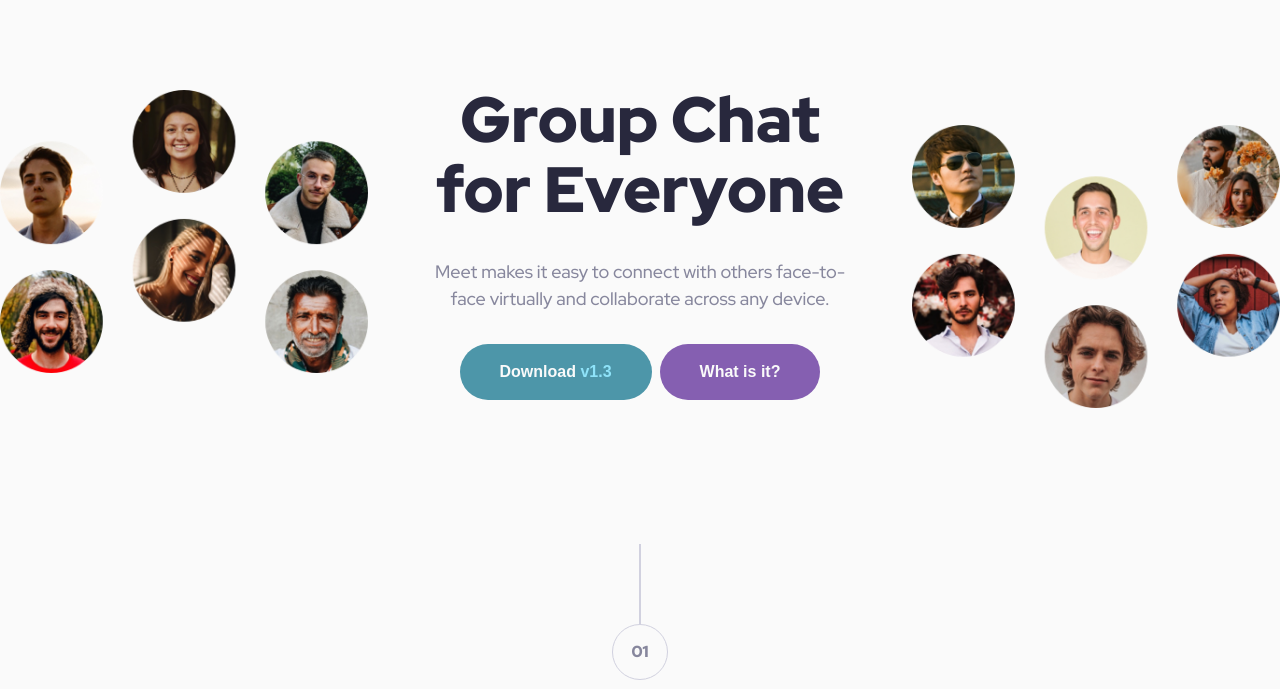
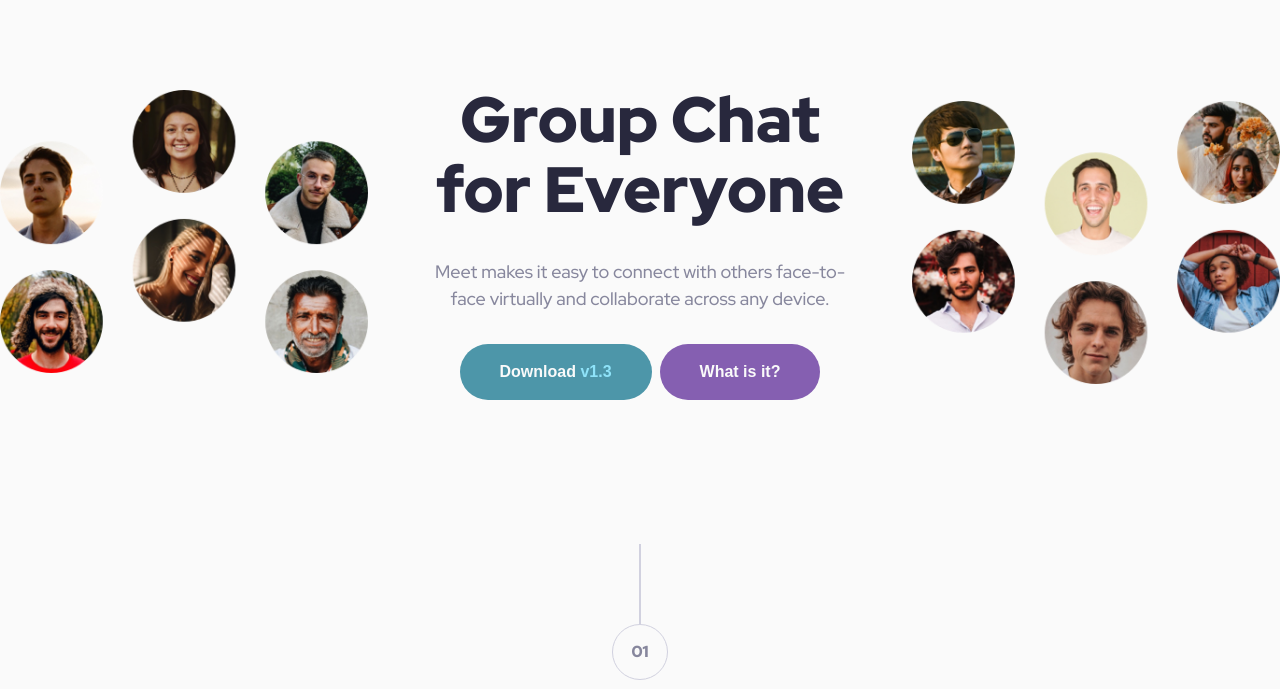
Before and after one commit to ashkir004/meet-landing-page, a plain HTML site: page index.html in a window 1280 px wide. Shown: the part 111-800 px from the top of the page. Drawn offline with Linux system fonts and the light colour scheme.

```diff
--- a/style.css
+++ b/style.css
@@ -439,9 +439,9 @@ body {
     .hero::after {
         content: '';
         display: block;
-        background: url(/assets/desktop/image-hero-right.png) center right/contain no-repeat;
-        position: relative;
-        top: 1.5rem;
+        background: url(/assets/desktop/image-hero-right.png) center center/contain no-repeat;
+        /* position: relative; */
+        /* top: 1.5rem; */
     }
 
     .text__display-header {
```
